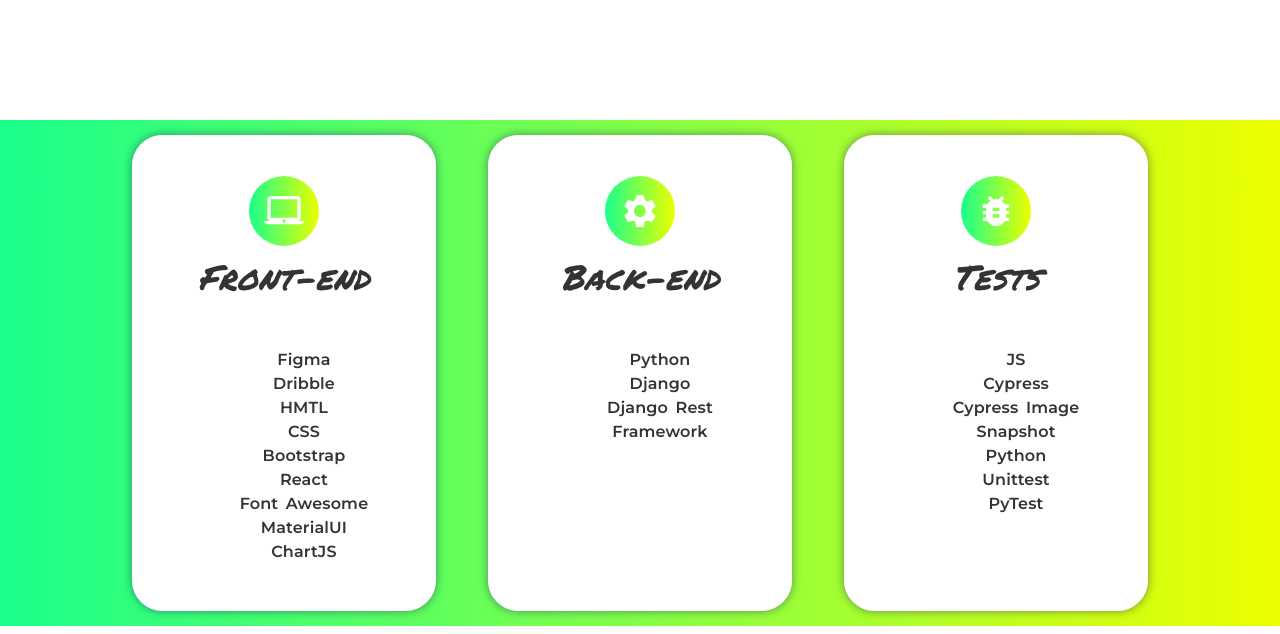
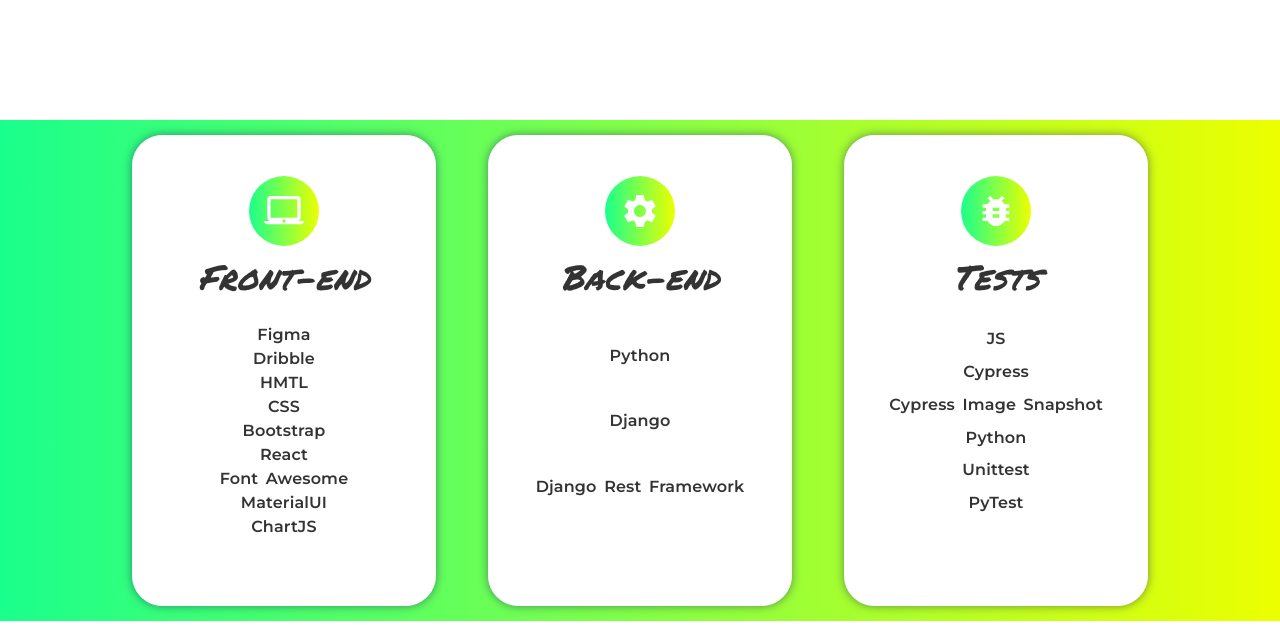
Before and after one commit to manuel12/personal-portfolio-page, a React (Create React App) app in the folder react-portfolio/: page / in a window 1280 px wide. Shown: the part 1080-1714 px from the top of the page. Built offline with nearby package versions, Linux system fonts and the light colour scheme; grey boxes are pictures that could not be loaded.

Commit message:
Added margin-bottom to skill card, added max-width also.
Added skill-text-section class and added height to 60%.

Reduced skill-text-section-heading margin-bottom to
25px.

Added skill-text-section-content height to 100%.

Added skill-list styling rules.

```diff
--- a/react-portfolio/src/components/SkillCard/styles.css
+++ b/react-portfolio/src/components/SkillCard/styles.css
@@ -2,8 +2,9 @@
   background-color: white;
   border: 1px solid #fff;
   border-radius: var(--border-radius);
-  margin: 0 auto;
+  margin: 0 auto 20px;
   width: 100%;
+  max-width: 400px;
   height: 100%;
   padding: 30px 0;
   box-shadow: 0px 0px 10px #14205f80;
@@ -30,17 +31,20 @@
   font-size: 2.5rem;
   color: white;
 }
+.skill-text-section {
+  height: 60%;
+}
 
 .skill-text-section-heading {
-  margin-bottom: 50px !important;
+  margin-bottom: 25px !important;
   font-family: var(--main-font) !important;
   font-style: italic;
-  /* text-decoration: 3px underline var(--action-color); */
   color: var(--font-color);
 }
 
 .skill-text-section-content {
   margin: 0 auto !important;
+  height: 100% !important;
   width: 80%;
   color: var(--font-color);
 }
@@ -54,3 +58,12 @@
 .skill-text-section-content > span {
   color: #1aff8dd6 !important;
 }
+
+.skill-list {
+  height: 80%;
+  padding: 0;
+  list-style: none;
+  display: flex;
+  flex-direction: column;
+  justify-content: space-around !important;
+}
```
